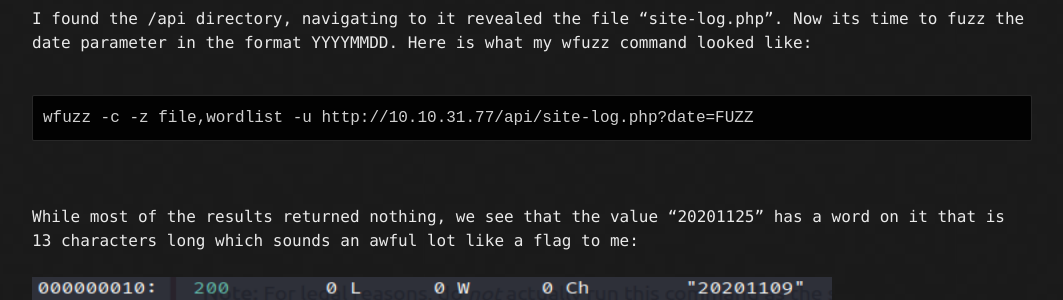
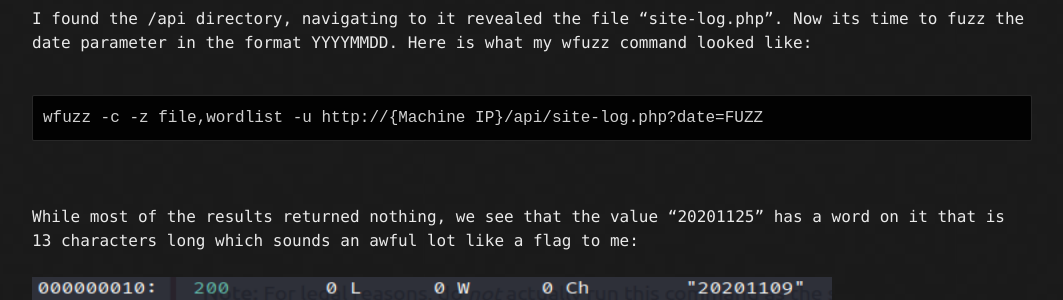
Before and after one commit to soWatt/soWatt.github.io, a Jekyll site: the page built from _posts/2021-01-09-THM-ADVENT2d1-6.md, in a window 1280 px wide and 900 px high, scrolled down 4844 px. Shown: the part 151-451 px from the top of the window, without its empty margins (108-1171 px from the left). Built offline with Jekyll 4.4.1, drawn with Linux system fonts in a browser that asks for light colours; part of the change alters nothing that is shown.

Commit message:
Update 2021-01-09-THM-ADVENT2d1-6.md

````diff
--- a/_posts/2021-01-09-THM-ADVENT2d1-6.md
+++ b/_posts/2021-01-09-THM-ADVENT2d1-6.md
@@ -116,7 +116,7 @@ I found the /api directory, navigating to it revealed the file "site-log.php". N
 <br/>
 <br/>
 ```
-wfuzz -c -z file,wordlist -u http://10.10.31.77/api/site-log.php?date=FUZZ
+wfuzz -c -z file,wordlist -u http://{Machine IP}/api/site-log.php?date=FUZZ
 ```
 <br/>
 <br/>
````
